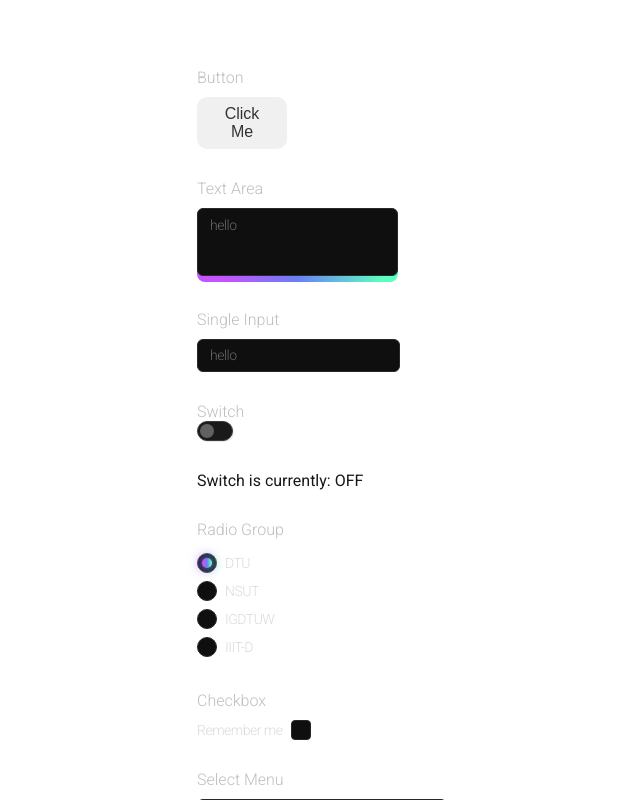
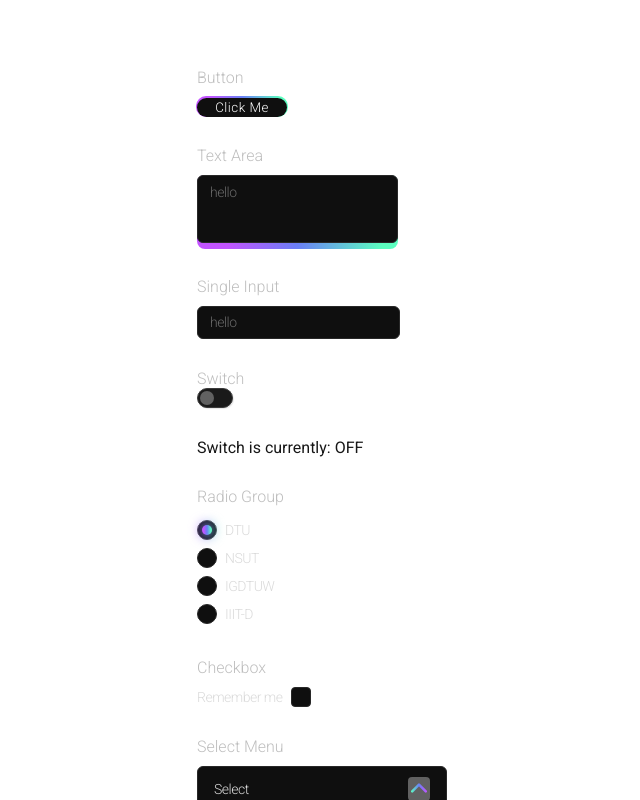
Before and after one commit to J2J-App/frontend, a Next.js app: page /components in a window 1280 px wide. Shown: the whole page, without its empty margins (63-703 px from the left). Built offline with nearby package versions, Linux system fonts and the light colour scheme.

Commit message:
Add Toaster component and update Button and SingleInput components for improved styling and functionality

```diff
--- a/src/components/Button/Primary/Button.tsx
+++ b/src/components/Button/Primary/Button.tsx
@@ -8,21 +8,29 @@ type ButtonProps = {
   onClick: () => void;
   variant?: 'primary';
   width?: number;
+  hieght?: number;
 };
 
 export default function Button({
   text,
   onClick,
   variant,
-  width
+  width,
+  hieght
 }: ButtonProps) {
   return (
-    <button
-      onClick={onClick}
-      className={`${styles.button} ${variant ? styles[variant] : ''}`}
-      style={{ width: width ? `${width}px` : '100%' }}
+    <div
+    className={styles.buttonContainer}
+    style={{
+      width: width ? `${width}px` : '90px',
+      height: hieght ? `${hieght}px` : '45px'}}
     >
-      {text}
-    </button>
+      <button
+        onClick={onClick}
+        className={`${styles.button} ${variant ? styles[variant] : ''}`}
+      >
+        {text}
+      </button>
+    </div>
   );
 }
--- a/src/components/Button/Primary/button.module.css
+++ b/src/components/Button/Primary/button.module.css
@@ -1,24 +1,87 @@
 .button {
-    padding: 0.5rem 1rem;
-    font-size: 1rem;
-    border: none;
-    border-radius: 10px;
-    cursor: pointer;
-    transition: all 0.2s ease-in-out;
-    background-color: #f0f0f0; /* Normal state background */
-    color: #333; /* Normal state text color */
-  }
+  color: white;
+  height: 100%;
+  width: 100%;
+  border-radius: 10px;
+  border: 0px;
+  background: #0F0F0F;
+  font-family: 'Roboto', sans-serif;
+  font-weight: 300;
+  letter-spacing: .5px;
+  font-family: Roboto;
+  resize: none;
+}
 
-  /* Hover state */
-  .button:hover {
-    background-color: #e0e0e0;
-    color: #000;
-    box-shadow: 0 2px 4px rgba(0, 0, 0, 0.1);
-  }
+.buttonContainer {
+  position: relative;
+  display: inline-block;
+  height: fit-content;
+  width: fit-content;
+  resize: none;
+}
 
-  /* Active state */
-  .button:active {
-    background-color: #d0d0d0;
-    color: #000;
-    transform: scale(0.98);
-  }
+/* added border to buttonContainer ( ussing after pseudo element ) to create a border around the button */
+.buttonContainer::after {
+  content: "";
+  position: absolute;
+  left: -1px;
+  top: -1px;
+  width: calc(100% + 2px);
+  height: calc(100% + 2px);
+  background: linear-gradient(90deg, rgba(195, 84, 255, 1) 14.93%, rgba(106, 127, 246, 1) 50%, rgba(92, 255, 192, 1) 92.16%);
+  border-radius: 10px;
+  z-index: -1;
+}
+
+/* for hover */
+.button:hover::after{
+  content: "";
+  position: absolute;
+  left: 0;
+  bottom: 0;
+  width: 100%;
+  height: 100%;
+  background: linear-gradient(90deg, rgba(195, 84, 255, 1) 14.93%, rgba(106, 127, 246, 1) 50%, rgba(92, 255, 192, 1) 92.16%);
+  border-radius: 10px;
+  z-index: -2;
+  filter: blur(13px);
+}
+
+/* for active */
+.button:active::after {
+  content: "";
+  position: absolute;
+  width: 0%;
+  height: 0%;
+  border-radius: 10px;
+  z-index: -2;
+  filter: blur(13px);
+}
+
+.buttonContainer:active:after {
+  content: "";
+  position: absolute;
+  left: -1px;
+  top: -1px;
+  width: calc(100% + 2px);
+  height: calc(100% + 2px);
+  background: linear-gradient(90deg, rgba(195, 84, 255, 1) 14.93%, rgba(106, 127, 246, 1) 50%, rgba(92, 255, 192, 1) 92.16%);
+  border-radius: 10px;
+  z-index: -1;
+  opacity: 0.5;
+}
+
+.button:active {
+  color: white;
+  height: 100%;
+  width: 100%;
+  border-radius: 10px;
+  border: 0px;
+  background: #0F0F0F;
+  font-family: 'Roboto', sans-serif;
+  font-weight: 300;
+  letter-spacing: .5px;
+  font-family: Roboto;
+  resize: none;
+  opacity: 0.5;
+}
--- a/src/components/Inputs/SingleInput/singleInput.tsx
+++ b/src/components/Inputs/SingleInput/singleInput.tsx
@@ -3,10 +3,23 @@
 import React from 'react';
 import styles from './style.module.css';
 
-export default function SingleInput({holder, width} : {holder: string, width?: number}) {
+// added props so that we can add required props to the component
+
+export default function SingleInput({
+  holder,
+  width,
+  ...props
+} : {holder: string, width?: number})
+{
   return (
     <div className={styles.border}>
-        <input type="text" className={styles.text} placeholder={holder} style={{width: width ? `${width}px` : '100%'}} />
+        <input
+          type="text"
+          className={styles.text}
+          placeholder={holder}
+          {...props}
+          style={{width: width ? `${width}px` : '100%'}}
+        />
         <div className={styles.outline}></div>
     </div>
   );
```
Also changed, not shown: src/components/Toaster/Toaster.tsx (added, +17 -0 lines), src/components/Toaster/toaster.module.css (added).
